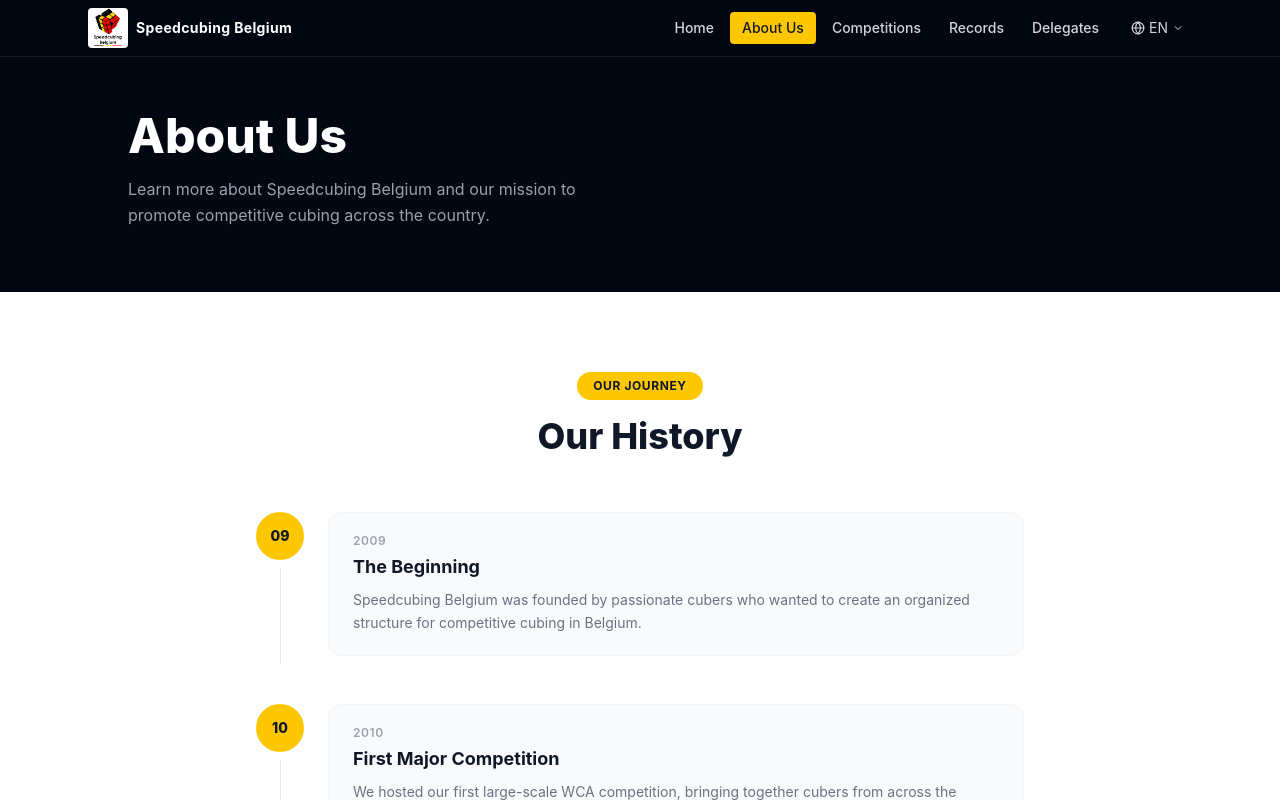
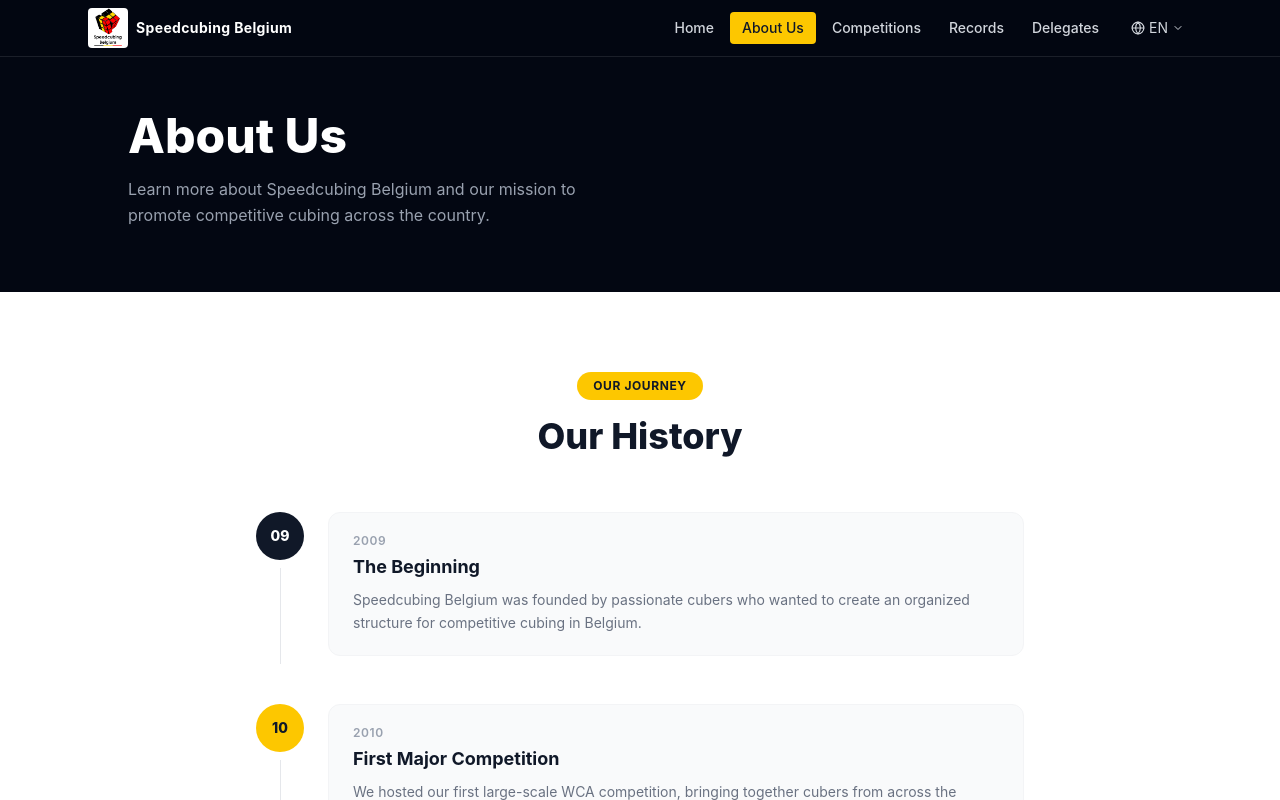
Before and after one commit to RamanTheDeveloper/Speedcubing-Belgium, a React (Vite) app in the folder speedcubing-belgium/: page /about in a window 1280 px wide. Both pictures are taken after a click on the button "About Us". Shown: the top 800 px of the page. Built offline with nearby package versions, Linux system fonts and the light colour scheme.

Commit message:
Update timeline dots

```diff
--- a/speedcubing-belgium/src/components/about/Timeline.tsx
+++ b/speedcubing-belgium/src/components/about/Timeline.tsx
@@ -19,22 +19,26 @@
         <ol className="relative">
           {TIMELINE_EVENTS.map((event, i) => {
             const isLast = i === TIMELINE_EVENTS.length - 1;
-            const isEarly = i < 2; // first two use yellow badge
+            const isZero = i % 3 === 0;
+            const isOne = i % 3 === 1;
 
             return (
               <li key={event.year} className="flex gap-6 pb-10">
 
                 {/* Left column: badge + vertical line */}
                 <div className="flex flex-col items-center">
-                  <div
-                    className={`w-12 h-12 shrink-0 rounded-full flex items-center justify-center text-sm font-extrabold z-10 ${
-                      isEarly
-                        ? "bg-yellow-400 text-gray-900"
-                        : "bg-gray-900 text-white"
+                    <div
+                    className={`w-12 h-12 shrink-0 rounded-full flex items-center justify-center text-sm font-extrabold z-10
+                      ${
+                      isZero
+                      ? "bg-gray-900 text-white"
+                      : isOne
+                      ? "bg-yellow-400 text-gray-900"
+                      : "bg-red-600 text-white"
                     }`}
-                  >
+                    >
                     {event.shortYear}
-                  </div>
+                    </div>
                   {!isLast && (
                     <div className="w-px flex-1 bg-gray-200 mt-2" />
                   )}
```
